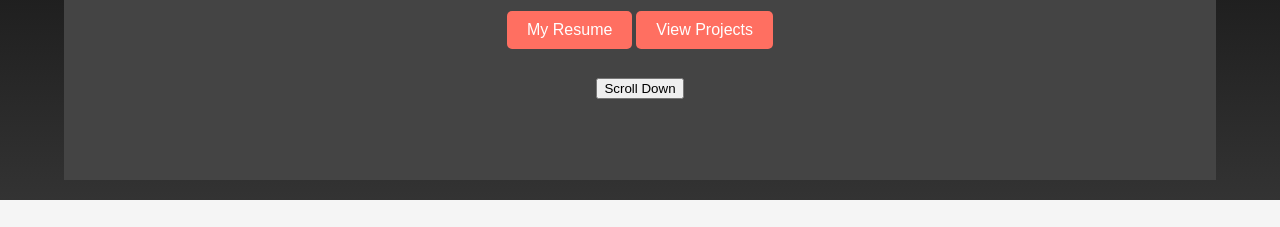
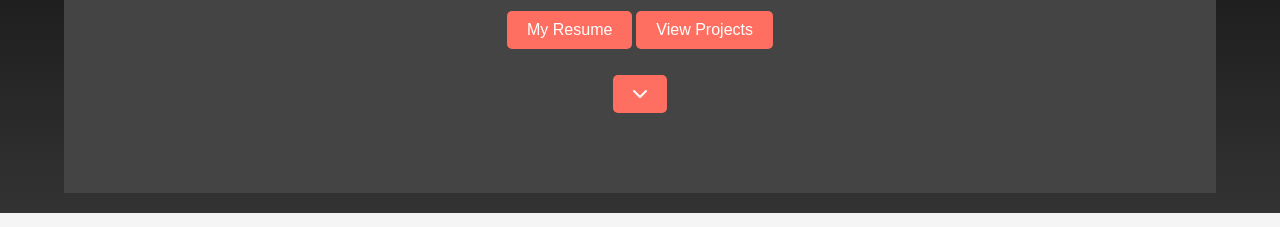
Before and after one commit to husena18/PortfolioWebsite, a plain HTML site: page index.html in a window 1280 px wide. Shown: the part 320-547 px from the top of the page. Drawn offline with Linux system fonts and the light colour scheme.

Commit message:
scroll down button

```diff
--- a/index.html
+++ b/index.html
@@ -5,6 +5,8 @@
     <meta name="viewport" content="width=device-width, initial-scale=1.0">
     <title>Husena Limdiwala Portfolio</title>
     <link rel="stylesheet" href="styles.css">
+    <link rel="stylesheet" href="https://cdnjs.cloudflare.com/ajax/libs/font-awesome/6.0.0-beta3/css/all.min.css">
+
 </head>
 <body>
     <header class="header">
@@ -24,7 +26,9 @@
                 <button class="cta">My Resume</button>
                 <button class="cta">View Projects</button>
                 <br><br>
-                <button class="scroll">Scroll Down</button>
+                <button class="cta">
+                  <i class="fas fa-chevron-down"></i>
+              </button>
             </div>
         </div>
     </header>
--- a/styles.css
+++ b/styles.css
@@ -87,6 +87,7 @@ a {
   background: #ffffff;
   color: #ff6f61;
 }
+
 
 /* Swiper Container Styles */
 .swiper-container {
```
